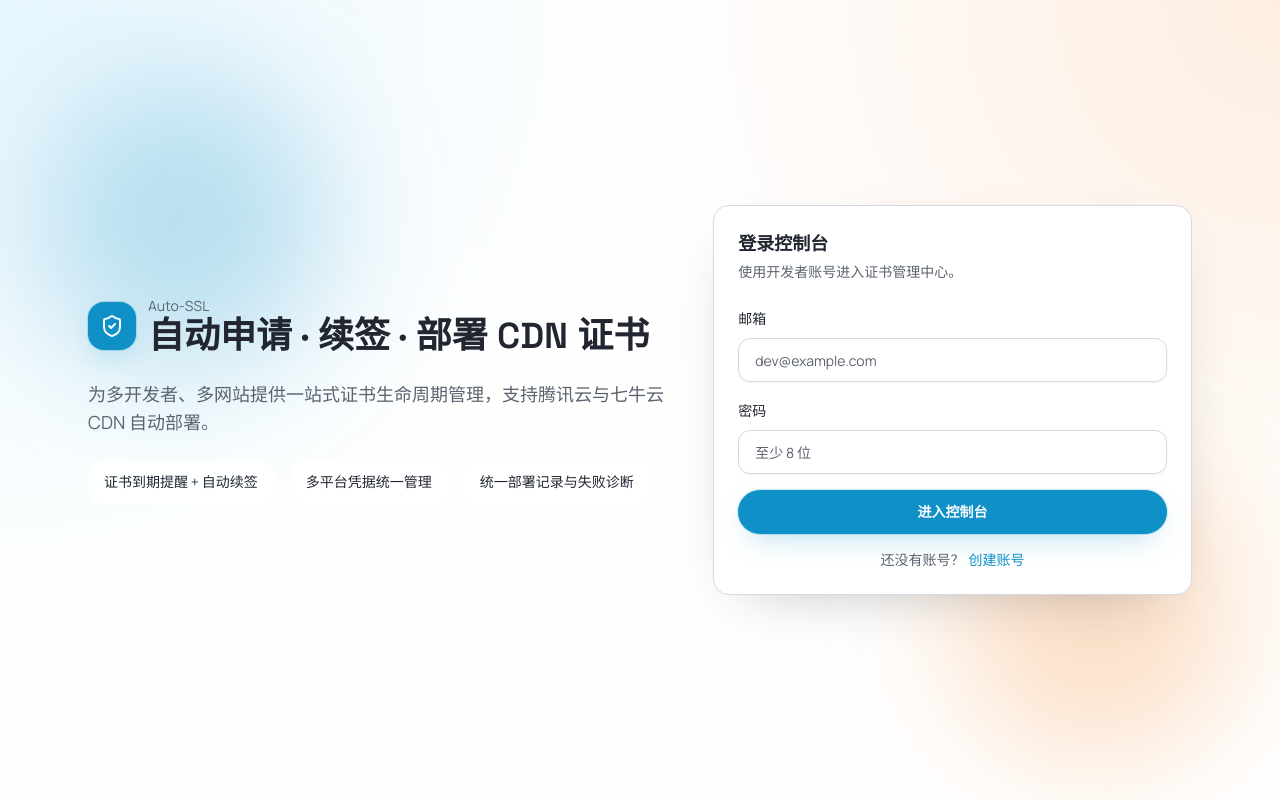
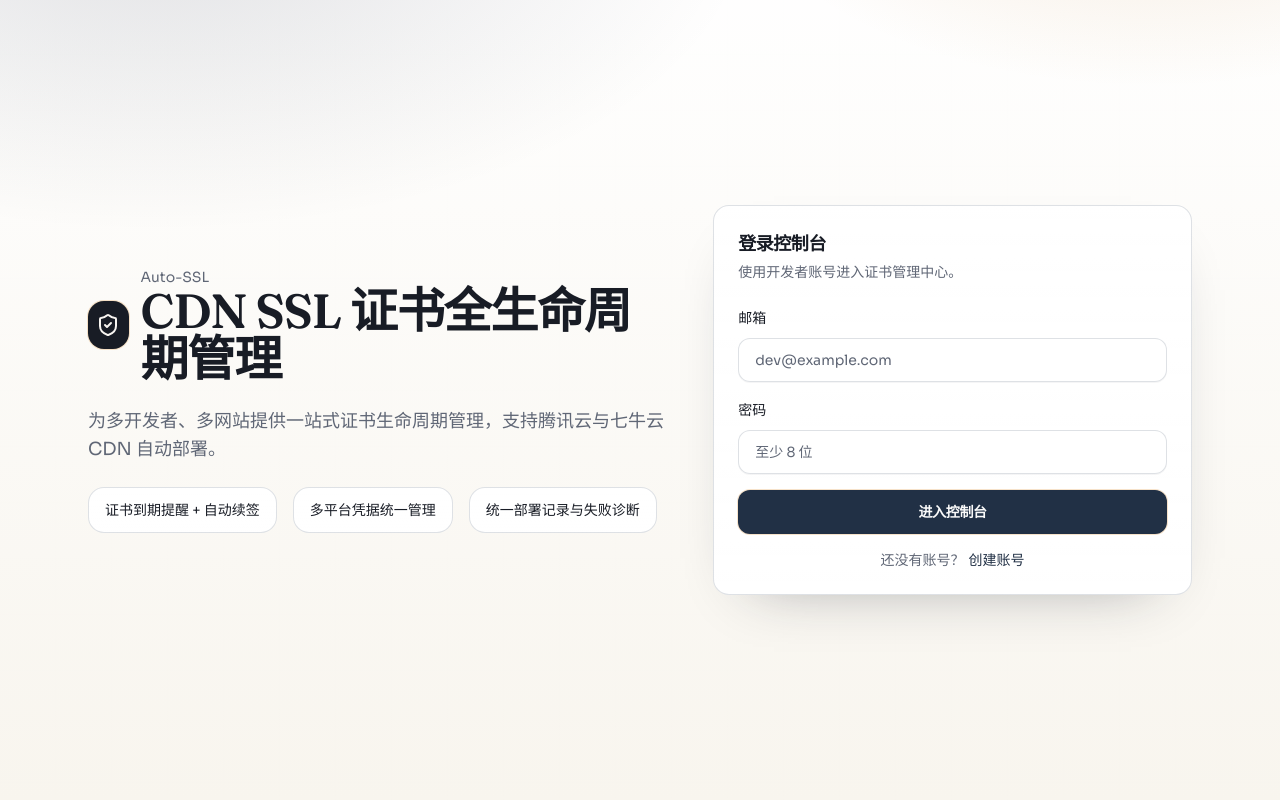
Before and after one commit to Littleor/Auto-CDN-SSL, a React (Vite) app in the folder apps/frontend/: page /login in a window 1280 px wide. Built offline with nearby package versions, Linux system fonts and the light colour scheme; no server answers.

Commit message:
feat: refresh premium visual design

```diff
--- a/apps/frontend/index.html
+++ b/apps/frontend/index.html
@@ -14,7 +14,7 @@
       crossorigin
     />
     <link
-      href="https://fonts.googleapis.com/css2?family=IBM+Plex+Mono:wght@400;500&family=Manrope:wght@300;400;500;600;700&family=Space+Grotesk:wght@400;500;600;700&display=swap"
+      href="https://fonts.googleapis.com/css2?family=Fraunces:wght@400;500;600;700&family=IBM+Plex+Mono:wght@400;500&family=Sora:wght@300;400;500;600;700&display=swap"
       rel="stylesheet"
     />
     <title>Auto-SSL 控制台</title>
--- a/apps/frontend/src/components/ui/badge.tsx
+++ b/apps/frontend/src/components/ui/badge.tsx
@@ -3,7 +3,7 @@ import { cva, type VariantProps } from "class-variance-authority";
 import { cn } from "@/lib/utils";
 
 const badgeVariants = cva(
-  "inline-flex items-center rounded-full border px-3 py-1 text-xs font-medium tracking-wide",
+  "inline-flex items-center rounded-lg border px-3 py-1 text-xs font-medium",
   {
     variants: {
       variant: {
--- a/apps/frontend/src/components/ui/button.tsx
+++ b/apps/frontend/src/components/ui/button.tsx
@@ -4,14 +4,14 @@ import { cva, type VariantProps } from "class-variance-authority";
 import { cn } from "@/lib/utils";
 
 const buttonVariants = cva(
-  "inline-flex items-center justify-center whitespace-nowrap rounded-full text-sm font-semibold transition-colors focus-visible:outline-none focus-visible:ring-2 focus-visible:ring-ring focus-visible:ring-offset-2 disabled:pointer-events-none disabled:opacity-50 ring-offset-background",
+  "inline-flex items-center justify-center whitespace-nowrap rounded-xl text-sm font-semibold tracking-tight transition-all duration-200 focus-visible:outline-none focus-visible:ring-2 focus-visible:ring-ring focus-visible:ring-offset-2 disabled:pointer-events-none disabled:opacity-50 ring-offset-background",
   {
     variants: {
       variant: {
-        default: "bg-primary text-primary-foreground shadow-glow hover:brightness-110",
-        secondary: "bg-secondary text-secondary-foreground hover:bg-secondary/80",
-        outline: "border border-border bg-transparent hover:bg-muted",
-        ghost: "hover:bg-muted",
+        default: "bg-primary text-primary-foreground shadow-glow hover:translate-y-[-1px] hover:brightness-110",
+        secondary: "bg-foreground/5 text-foreground hover:bg-foreground/10",
+        outline: "border border-border/80 text-foreground hover:border-foreground/30 hover:bg-foreground/5",
+        ghost: "text-foreground/80 hover:bg-foreground/5",
         destructive: "bg-destructive text-destructive-foreground hover:bg-destructive/90"
       },
       size: {
--- a/apps/frontend/src/components/ui/card.tsx
+++ b/apps/frontend/src/components/ui/card.tsx
@@ -17,7 +17,7 @@ CardHeader.displayName = "CardHeader";
 
 const CardTitle = React.forwardRef<HTMLParagraphElement, React.HTMLAttributes<HTMLHeadingElement>>(
   ({ className, ...props }, ref) => (
-    <h3 ref={ref} className={cn("text-lg font-semibold", className)} {...props} />
+    <h3 ref={ref} className={cn("font-display text-lg font-semibold tracking-tight", className)} {...props} />
   )
 );
 CardTitle.displayName = "CardTitle";
--- a/apps/frontend/src/components/ui/input.tsx
+++ b/apps/frontend/src/components/ui/input.tsx
@@ -8,7 +8,7 @@ const Input = React.forwardRef<HTMLInputElement, InputProps>(({ className, type,
     <input
       type={type}
       className={cn(
-        "flex h-11 w-full rounded-xl border border-input bg-white/80 px-4 py-2 text-sm shadow-sm transition-colors file:border-0 file:bg-transparent file:text-sm file:font-medium placeholder:text-muted-foreground focus-visible:outline-none focus-visible:ring-2 focus-visible:ring-ring focus-visible:ring-offset-2",
+        "flex h-11 w-full rounded-xl border border-input/70 bg-white/70 px-4 py-2 text-sm shadow-[0_1px_0_rgba(15,23,42,0.04)] transition-[box-shadow,border-color] file:border-0 file:bg-transparent file:text-sm file:font-medium placeholder:text-muted-foreground focus-visible:border-foreground/20 focus-visible:outline-none focus-visible:ring-2 focus-visible:ring-foreground/15 focus-visible:ring-offset-2",
         className
       )}
       ref={ref}
--- a/apps/frontend/src/index.css
+++ b/apps/frontend/src/index.css
@@ -4,24 +4,24 @@
 
 @layer base {
   :root {
-    --background: 24 38% 97%;
-    --foreground: 222 20% 16%;
+    --background: 34 33% 96%;
+    --foreground: 222 22% 12%;
     --card: 0 0% 100%;
-    --card-foreground: 222 20% 16%;
-    --primary: 198 86% 42%;
-    --primary-foreground: 210 40% 98%;
-    --secondary: 210 32% 90%;
-    --secondary-foreground: 222 20% 16%;
-    --accent: 28 90% 55%;
-    --accent-foreground: 24 32% 12%;
-    --muted: 210 30% 92%;
-    --muted-foreground: 220 10% 40%;
+    --card-foreground: 222 22% 12%;
+    --primary: 215 35% 20%;
+    --primary-foreground: 0 0% 98%;
+    --secondary: 220 15% 90%;
+    --secondary-foreground: 222 22% 12%;
+    --accent: 32 70% 52%;
+    --accent-foreground: 30 30% 14%;
+    --muted: 220 14% 92%;
+    --muted-foreground: 222 10% 42%;
     --destructive: 0 78% 52%;
     --destructive-foreground: 210 40% 98%;
-    --border: 220 16% 86%;
-    --input: 220 16% 86%;
-    --ring: 198 86% 42%;
-    --radius: 16px;
+    --border: 220 12% 84%;
+    --input: 220 12% 84%;
+    --ring: 32 70% 52%;
+    --radius: 14px;
   }
 
   * {
@@ -30,26 +30,33 @@
 
   body {
     @apply bg-background text-foreground;
-    font-family: "Manrope", system-ui, sans-serif;
+    font-family: "Sora", system-ui, sans-serif;
     min-height: 100vh;
-    background-image: radial-gradient(circle at top left, rgba(56, 189, 248, 0.12), transparent 42%),
-      radial-gradient(circle at top right, rgba(251, 146, 60, 0.15), transparent 40%),
-      linear-gradient(180deg, rgba(255, 255, 255, 0.9), rgba(255, 255, 255, 0.98));
+    background-image:
+      radial-gradient(1000px 520px at 12% -10%, rgba(15, 23, 42, 0.12), transparent 60%),
+      radial-gradient(780px 420px at 90% -18%, rgba(196, 138, 58, 0.18), transparent 55%),
+      linear-gradient(180deg, rgba(255, 255, 255, 0.94), rgba(248, 245, 238, 0.96)),
+      linear-gradient(90deg, rgba(15, 23, 42, 0.04) 1px, transparent 1px),
+      linear-gradient(0deg, rgba(15, 23, 42, 0.04) 1px, transparent 1px);
+    background-size: auto, auto, auto, 56px 56px, 56px 56px;
+    background-position: center, center, center, -1px -1px, -1px -1px;
     background-attachment: fixed;
   }
 
   h1, h2, h3, h4 {
-    font-family: "Space Grotesk", "Manrope", system-ui, sans-serif;
+    font-family: "Fraunces", "Sora", system-ui, sans-serif;
   }
 }
 
 @layer components {
   .glass {
-    @apply bg-white/70 backdrop-blur-xl border border-white/70 shadow-soft;
+    @apply border border-white/70 shadow-soft backdrop-blur-xl;
+    background: linear-gradient(180deg, rgba(255, 255, 255, 0.88), rgba(255, 255, 255, 0.62));
   }
 
   .surface {
-    @apply rounded-2xl border border-border bg-card shadow-soft;
+    @apply rounded-2xl border border-border/70 bg-card shadow-soft;
+    background-image: linear-gradient(180deg, rgba(255, 255, 255, 0.98), rgba(255, 255, 255, 0.92));
   }
 
   .gradient-text {
@@ -60,6 +67,6 @@
   }
 
   .shadow-glow {
-    box-shadow: var(--tw-shadow, 0 0 0 1px hsl(var(--ring) / 0.2)), 0 14px 30px -12px hsl(var(--primary) / 0.35);
+    box-shadow: var(--tw-shadow, 0 0 0 1px hsl(var(--ring) / 0.18)), 0 20px 45px -28px hsl(var(--foreground) / 0.45);
   }
 }
--- a/apps/frontend/src/pages/LoginPage.tsx
+++ b/apps/frontend/src/pages/LoginPage.tsx
@@ -31,33 +31,35 @@ export function LoginPage() {
   return (
     <div className="relative min-h-screen overflow-hidden">
       <div className="absolute inset-0 -z-10">
-        <div className="absolute left-10 top-20 h-72 w-72 rounded-full bg-primary/25 blur-3xl" />
-        <div className="absolute bottom-10 right-10 h-72 w-72 rounded-full bg-accent/25 blur-3xl" />
+        <div className="absolute left-10 top-20 h-72 w-72 rounded-full bg-primary/12 blur-3xl" />
+        <div className="absolute bottom-10 right-10 h-72 w-72 rounded-full bg-accent/18 blur-3xl" />
       </div>
 
       <div className="mx-auto flex min-h-screen max-w-6xl items-center justify-center px-6 py-16">
         <div className="grid w-full gap-10 lg:grid-cols-[1.1fr_0.9fr]">
           <div className="flex flex-col justify-center space-y-6">
             <div className="flex items-center gap-3">
-              <div className="flex h-12 w-12 items-center justify-center rounded-2xl bg-primary text-primary-foreground shadow-glow">
+              <div className="flex h-12 w-12 items-center justify-center rounded-2xl bg-foreground text-background shadow-glow">
                 <ShieldCheck className="h-6 w-6" />
               </div>
               <div>
                 <p className="text-sm text-muted-foreground">Auto-SSL</p>
-                <h1 className="text-4xl font-semibold">自动申请 · 续签 · 部署 CDN 证书</h1>
+                <h1 className="font-display text-5xl font-semibold tracking-tight">
+                  CDN SSL 证书全生命周期管理
+                </h1>
               </div>
             </div>
             <p className="max-w-xl text-lg text-muted-foreground">
               为多开发者、多网站提供一站式证书生命周期管理，支持腾讯云与七牛云 CDN 自动部署。
             </p>
             <div className="flex flex-wrap gap-4">
-              <div className="rounded-2xl bg-white/80 px-4 py-3 text-sm shadow-soft">
+              <div className="surface px-4 py-3 text-sm">
                 证书到期提醒 + 自动续签
               </div>
-              <div className="rounded-2xl bg-white/80 px-4 py-3 text-sm shadow-soft">
+              <div className="surface px-4 py-3 text-sm">
                 多平台凭据统一管理
               </div>
-              <div className="rounded-2xl bg-white/80 px-4 py-3 text-sm shadow-soft">
+              <div className="surface px-4 py-3 text-sm">
                 统一部署记录与失败诊断
               </div>
             </div>
--- a/apps/frontend/src/pages/RegisterPage.tsx
+++ b/apps/frontend/src/pages/RegisterPage.tsx
@@ -34,15 +34,15 @@ export function RegisterPage() {
   return (
     <div className="relative min-h-screen overflow-hidden">
       <div className="absolute inset-0 -z-10">
-        <div className="absolute left-16 top-20 h-64 w-64 rounded-full bg-primary/20 blur-3xl" />
-        <div className="absolute right-16 bottom-20 h-72 w-72 rounded-full bg-accent/25 blur-3xl" />
+        <div className="absolute left-16 top-20 h-64 w-64 rounded-full bg-primary/12 blur-3xl" />
+        <div className="absolute right-16 bottom-20 h-72 w-72 rounded-full bg-accent/18 blur-3xl" />
       </div>
 
       <div className="mx-auto flex min-h-screen max-w-5xl items-center justify-center px-6 py-16">
         <Card className="glass w-full max-w-lg">
           <CardHeader>
             <div className="flex items-center gap-3">
-              <div className="flex h-11 w-11 items-center justify-center rounded-2xl bg-primary text-primary-foreground shadow-glow">
+              <div className="flex h-11 w-11 items-center justify-center rounded-2xl bg-foreground text-background shadow-glow">
                 <Sparkles className="h-5 w-5" />
               </div>
               <div>
--- a/apps/frontend/tailwind.config.js
+++ b/apps/frontend/tailwind.config.js
@@ -48,13 +48,13 @@ export default {
         sm: "calc(var(--radius) - 4px)"
       },
       fontFamily: {
-        sans: ["Manrope", "ui-sans-serif", "system-ui"],
-        display: ["Space Grotesk", "ui-sans-serif", "system-ui"],
+        sans: ["Sora", "ui-sans-serif", "system-ui"],
+        display: ["Fraunces", "Sora", "ui-sans-serif", "system-ui"],
         mono: ["IBM Plex Mono", "ui-monospace", "SFMono-Regular"]
       },
       boxShadow: {
-        glow: "0 0 0 1px hsl(var(--ring) / 0.2), 0 10px 30px -12px hsl(var(--primary) / 0.45)",
-        soft: "0 20px 60px -35px hsl(var(--foreground) / 0.4)"
+        glow: "0 0 0 1px hsl(var(--ring) / 0.25), 0 18px 40px -24px hsl(var(--foreground) / 0.5)",
+        soft: "0 24px 60px -40px hsl(var(--foreground) / 0.45)"
       },
       keyframes: {
         float: {
```
Also changed, not shown: apps/frontend/src/components/AppShell.tsx (+19 -19 lines).
